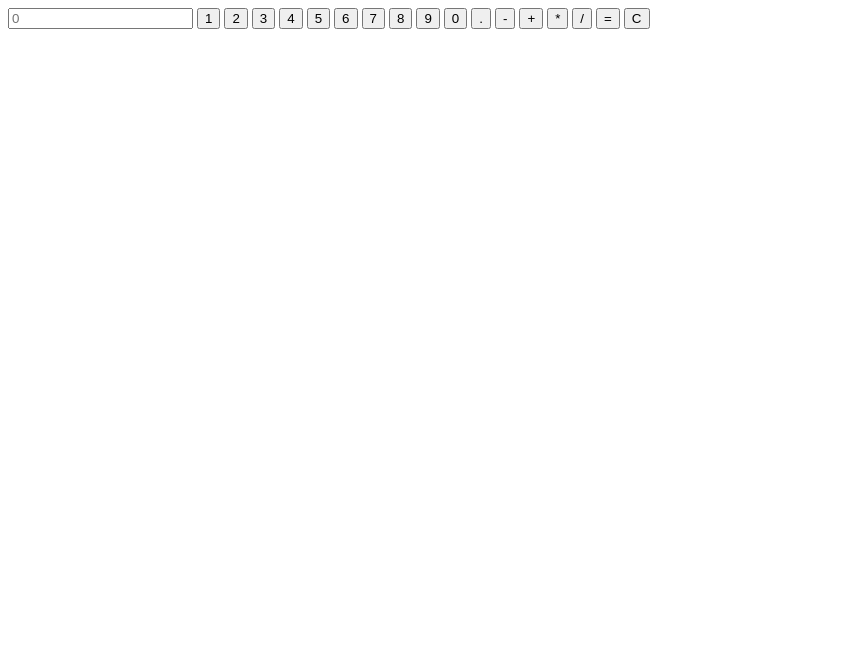
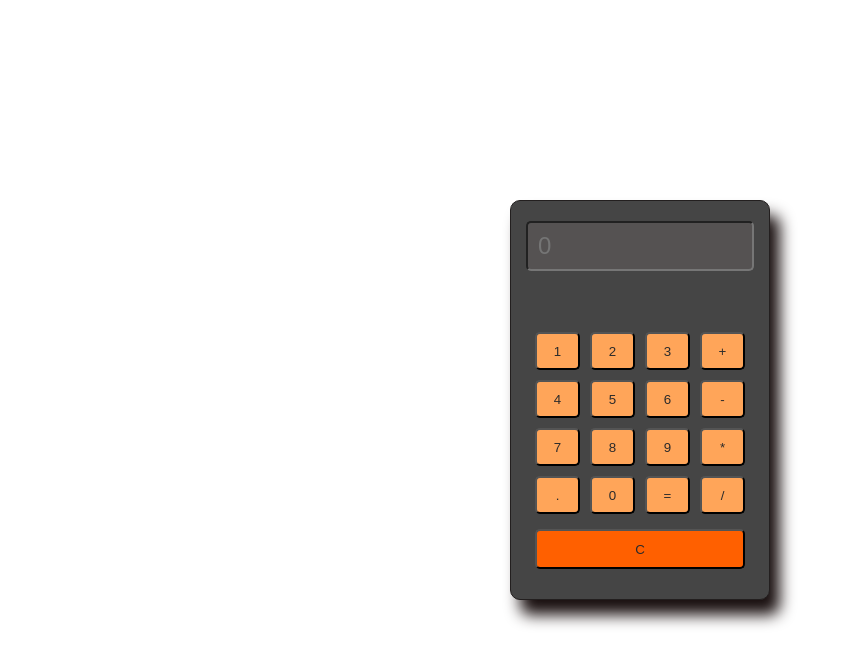
Before and after one commit to KenanHaciyev/Calculator, a plain HTML site: page index.html in a window 1280 px wide. Shown: the whole page, without its empty margins (0-847 px from the left). Drawn offline with Linux system fonts and the light colour scheme.

Commit message:
perf and style(refactoring/design): improved performance of code and styled

```diff
--- a/index.html
+++ b/index.html
@@ -7,25 +7,37 @@
 		<title>Calculator</title>
 	</head>
 	<body>
-		<main>
+		<main class="content">
+			<section class="calc">
 				<input type="text" class="display" readonly="true" placeholder="0" />
+				<div class="calc__buttons">
+					<div class="calc__firstLine">
 						<button class="calc__btn">1</button>
 						<button class="calc__btn">2</button>
 						<button class="calc__btn">3</button>
+						<button class="calc__btn">+</button>
+					</div>
+					<div class="calc__secondLine">
 						<button class="calc__btn">4</button>
 						<button class="calc__btn">5</button>
 						<button class="calc__btn">6</button>
+						<button class="calc__btn">-</button>
+					</div>
+					<div class="calc__thirdLine">
 						<button class="calc__btn">7</button>
 						<button class="calc__btn">8</button>
 						<button class="calc__btn">9</button>
+						<button class="calc__btn">*</button>
+					</div>
+					<div class="calc__lastLine">
+						<button class="calc__btn">.</button>
 						<button class="calc__btn">0</button>
-			<button class="calc__btn">.</button>
-			<button class="calc__btn">-</button>
-			<button class="calc__btn">+</button>
-			<button class="calc__btn">*</button>
+						<button class="calc__resultBtn">=</button>
 						<button class="calc__btn">/</button>
-			<button class="calc__result">=</button>
-			<button class="calc__clear">C</button>
+					</div>
+					<button class="calc__clearBtn">C</button>
+				</div>
+			</section>
 		</main>
 		<script type="module" src="./scripts.js"></script>
 	</body>
--- a/modules/lStorage.js
+++ /dev/null
@@ -1,5 +0,0 @@
-export const get = key => localStorage.getItem(key);
-
-export const set = (key, value) => localStorage.setItem(key, value);
-
-export const clear = () => localStorage.clear();
--- a/modules/validation.js
+++ b/modules/validation.js
@@ -1,4 +1,5 @@
 const operations = ['+', '-', '*', '/', '.'];
+
 export const validation = value => {
 	const valueArray = value.split('');
 
--- a/scripts.js
+++ b/scripts.js
@@ -1,23 +1,32 @@
 import { validation, resultValidation } from './modules/validation.js';
+const calcBtns = document.querySelectorAll('.calc__btn');
+const totalResult = document.querySelector('.calc__resultBtn');
+const clearBtn = document.querySelector('.calc__clearBtn');
+let display = document.querySelector('.display');
 let calcValue = '';
-let display = document.querySelector('.display');
 
-document.querySelectorAll('.calc__btn').forEach(btn => {
-	btn.addEventListener('click', e => {
-		calcValue = validation((calcValue += e.currentTarget.textContent));
-		display.value = calcValue;
-	});
-});
+const handleEnterValues = e => {
+	calcValue = validation((calcValue += e.currentTarget.textContent));
+	display.value = calcValue;
+};
 
-document.querySelector('.calc__result').addEventListener('click', () => {
+const handleCalculateResult = () => {
 	if (calcValue.toString().trim() && calcValue.length > 1) {
 		calcValue = resultValidation(calcValue);
 		calcValue = parseFloat(eval(calcValue).toFixed(6));
 		display.value = calcValue;
 	}
+};
+
+const handleClear = () => {
+	calcValue = '';
+	display.value = calcValue;
+};
+
+calcBtns.forEach(btn => {
+	btn.addEventListener('click', handleEnterValues);
 });
 
-document.querySelector('.calc__clear').addEventListener('click', () => {
-	calcValue = '';
-	display.value = calcValue;
-});
+totalResult.addEventListener('click', handleCalculateResult);
+
+clearBtn.addEventListener('click', handleClear);
--- a/styles.css
+++ b/styles.css
@@ -0,0 +1,82 @@
+* {
+	margin: 0;
+	padding: 0;
+	box-sizing: border-box;
+}
+
+body {
+	height: 100vh;
+	margin: 0 auto;
+}
+
+.content {
+	height: 100%;
+	display: flex;
+	flex-direction: column;
+	justify-content: center;
+	align-items: center;
+}
+
+.calc {
+	width: 260px;
+	height: 400px;
+	display: flex;
+	flex-direction: column;
+	justify-content: space-between;
+	padding: 20px 15px;
+	border: 1px solid rgb(35, 31, 31);
+	box-shadow: 10px 15px 15px rgb(26, 16, 16);
+	background-color: #454545;
+	border-radius: 10px;
+}
+
+.display {
+	width: 100%;
+	height: 50px;
+	padding: 3px 10px;
+	font-size: 24px;
+	margin-bottom: 30px;
+	background-color: #555252;
+	border-radius: 5px;
+	outline: none;
+}
+
+.calc__buttons {
+	display: flex;
+	flex-direction: column;
+	align-items: center;
+}
+
+.calc__btn,
+.calc__resultBtn {
+	margin: 5px 3px;
+	height: 38px;
+	width: 45px;
+	background-color: #ffa559;
+	cursor: pointer;
+	border-radius: 5px;
+	color: #2c2b2b;
+	outline: none;
+
+	&:hover {
+		background-color: #b2733f;
+		color: #2e2222;
+		transition: all 0.3s;
+	}
+}
+
+.calc__clearBtn {
+	height: 40px;
+	width: 210px;
+	margin: 10px 0;
+	background-color: #ff6000;
+	cursor: pointer;
+	border-radius: 5px;
+	color: #2c2b2b;
+
+	&:hover {
+		background-color: #ba5f27;
+		color: #1c1313;
+		transition: all 0.3s;
+	}
+}
```
Lines whose indentation alone changed are shown as unchanged.
